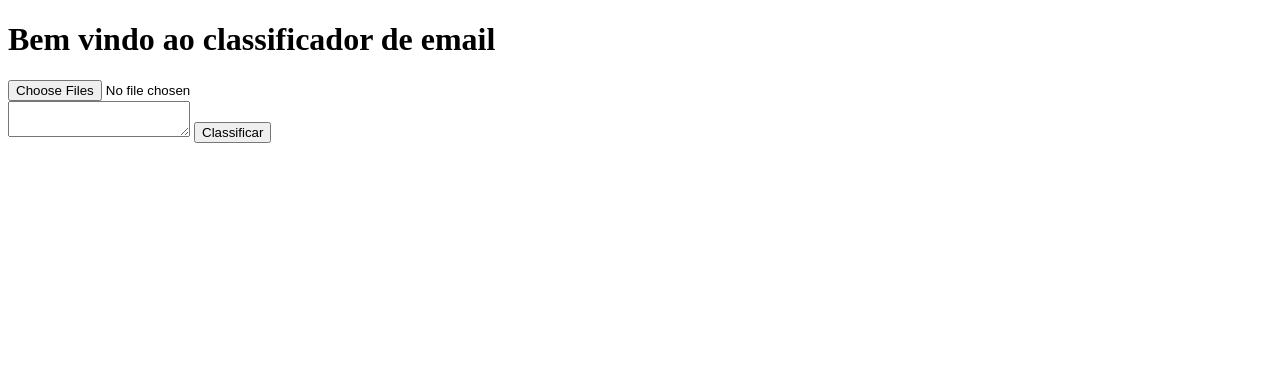
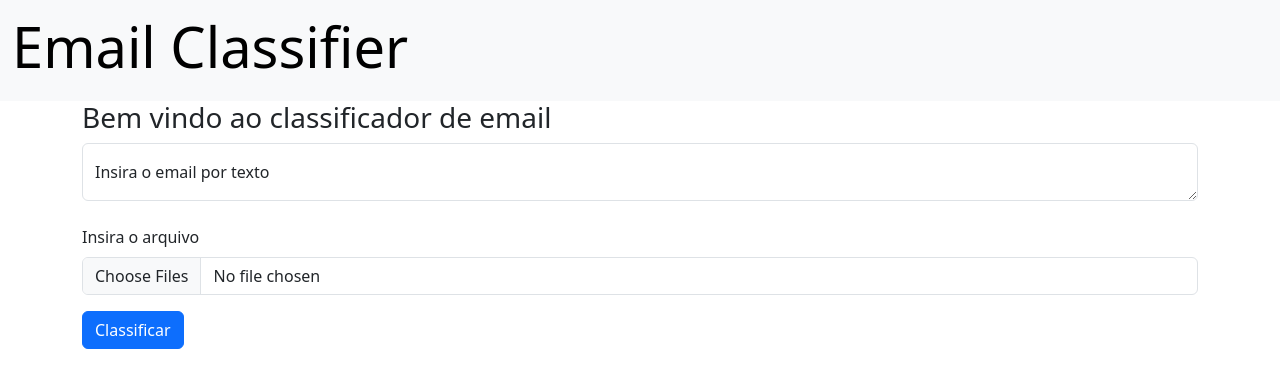
Before and after one commit to jotor-dev/email_classifier, a Django app: page / in a window 1280 px wide. Shown: the top 388 px of the page. Run offline with Django 5.2, Linux system fonts and the light colour scheme; some libraries are stand-ins or nearby versions.

Commit message:
feat: :sparkles: feito uma melhoria visual nas páginas base, home e de classificação

```diff
--- a/email_classifier/email_classifier/settings.py
+++ b/email_classifier/email_classifier/settings.py
@@ -37,6 +37,7 @@ INSTALLED_APPS = [
     'django.contrib.sessions',
     'django.contrib.messages',
     'django.contrib.staticfiles',
+    "django_bootstrap5",
     "src"
 ]
 
--- a/email_classifier/src/service/UploadService.py
+++ b/email_classifier/src/service/UploadService.py
@@ -101,7 +101,6 @@ def formatSucess(nome: str, content: dict) -> dict:
         "nome": nome,
         "categoria": best_prediction.label,
         "porcentagem": round(best_prediction.score * 100, 2),
-        "sugestao": "Resposta" if best_prediction.label == "Produtivo" else "Improdutivo",
         "sucesso": True
     }
 
--- a/email_classifier/src/templates/base.html
+++ b/email_classifier/src/templates/base.html
@@ -1,14 +1,37 @@
+{% load django_bootstrap5 %}
+{% bootstrap_css %}
+{% bootstrap_javascript %}
+
 <!DOCTYPE html>
 <html lang="en">
+
 <head>
     <meta charset="UTF-8">
     <meta name="viewport" content="width=device-width, initial-scale=1.0">
     <title>{% block title %}Document{% endblock %}</title>
 </head>
+
 <body>
+    <header>
+        <nav class="navbar navbar-expand-lg bg-body-tertiary">
+            <div class="container-fluid">
+                <a class="navbar-brand" href="{% url 'home' %}"><b><h1 class="display-4">Email Classifier</h1></b></a>
+                <button class="navbar-toggler" type="button" data-bs-toggle="collapse"
+                    data-bs-target="#navbarNavAltMarkup" aria-controls="navbarNavAltMarkup" aria-expanded="false"
+                    aria-label="Toggle navigation">
+                    <span class="navbar-toggler-icon"></span>
+                </button>
+                <div class="collapse navbar-collapse" id="navbarNavAltMarkup">
+                    <div class="navbar-nav">
+                    </div>
+                </div>
+            </div>
+        </nav>
+    </header>
     <div class="container">
         {% block content %}
         {% endblock %}
     </div>
 </body>
+
 </html>
--- a/email_classifier/src/templates/home.html
+++ b/email_classifier/src/templates/home.html
@@ -3,14 +3,20 @@
 {% block title %}Home - Email Classifier{% endblock %}
 
 {% block content %}
-    <h1>Bem vindo ao classificador de email</h1>
-    <form action="{% url 'classify_email' %}" method="post" enctype="multipart/form-data">
-        {% csrf_token %}
-        <input type="file" id="emailFile" name="emailFile" multiple></input>
+<h3>Bem vindo ao classificador de email</h3>
+<form action="{% url 'classify_email' %}" method="post" enctype="multipart/form-data">
+    {% csrf_token %}
+    <div class="form-floating">
+        <textarea class="form-control" placeholder="Leave a comment here" id="emailTextArea" name="emailTextArea"></textarea>
+        <label for="floatingTextarea">Insira o email por texto</label>
+    </div>
+    <div class="mb-3">
         <br>
-        <textarea rows="" cols="" id="emailTextArea" name="emailTextArea"></textarea>
-        <button type="submit">Classificar</button>
-    </form>
-    <p></p>
-    <p></p>
+        <label for="emailFile" class="form-label">Insira o arquivo</label>
+        <input class="form-control" type="file" id="emailFile" name="emailFile" multiple>
+    </div>
+    <button type="submit" class="btn btn-primary">Classificar</button>
+</form>
+<p></p>
+<p></p>
 {% endblock %}
--- a/email_classifier/src/views.py
+++ b/email_classifier/src/views.py
@@ -4,8 +4,9 @@ from django.contrib import messages
 from .forms import UploadFileForm
 import logging
 
+from .service.UploadService import handle_request
 
-from .service.UploadService import handle_request
+logger = logging.getLogger(__name__)
 
 # Create your views here.
 def home(request: HttpRequest) -> HttpResponse:
@@ -18,9 +19,8 @@ def classify_email(request: HttpRequest) -> HttpResponse:
         if form.is_valid():
             response = handle_request(request)
 
-            logger = logging.getLogger(__name__)
-            logger.warning(f"Classification response: {response}")
+            #logger.warning(f"Classification response: {response}")
             return render(request, "classify_email.html", {"data": response})
         else:
-            messages.error(request, "Formulário inválido. Tente novamente.")
+            logger.warning(f"Formulário inválido. Tente novamente. {form.errors}")
             return render(request, "classify_email.html", {"form": form})
```
Also changed, not shown: email_classifier/src/templates/classify_email.html (+13 -6 lines).
